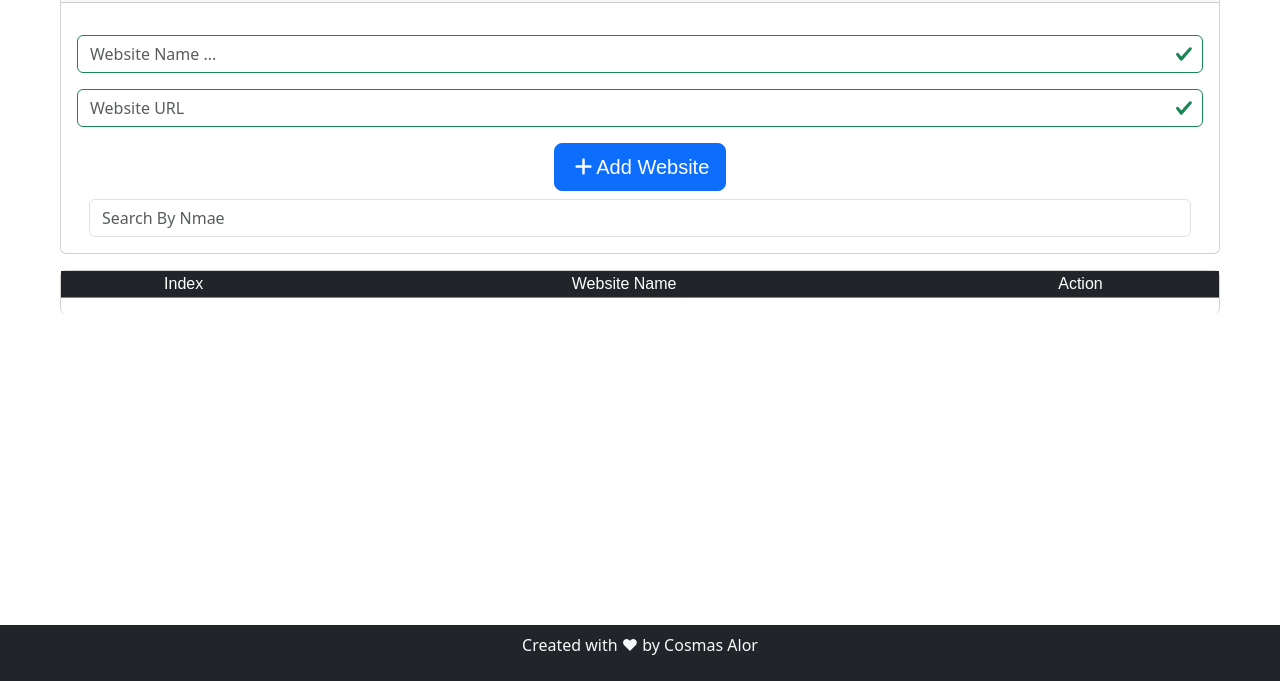
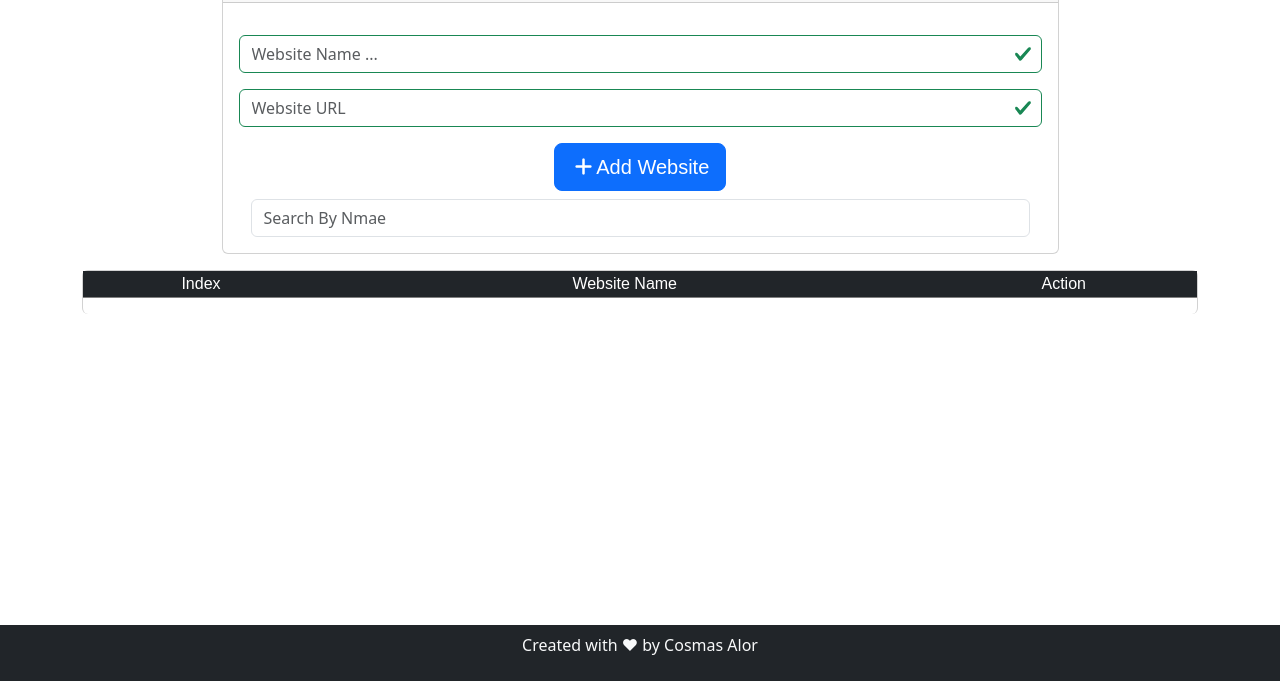
Before and after one commit to CosmasAlor/Booky, a plain HTML site: page index.html in a window 1280 px wide. Shown: the part 119-800 px from the top of the page. Drawn offline with nearby package versions, Linux system fonts and the light colour scheme; files that its build step writes are made by us from their sources; a web font is replaced by a local one.

Commit message:
mobile version

```diff
--- a/css/style.css
+++ b/css/style.css
@@ -15,13 +15,3 @@ h1  , th, .btn {
 
 
 }
-
-@media (min-width: 576px) {
-    .container, .container-sm {
-        max-width: 100%;
-    }
-.card {
-    width: 100% !important;
-}
-
-}
--- a/index.html
+++ b/index.html
@@ -28,7 +28,7 @@
 <main class="m-5">
 
 <div class="quotes mt-5">
-    <div class="container">
+    <div class="container-md">
 
         <div class="card w-75 mx-auto">
             <div class="card-header text-center">
@@ -54,7 +54,7 @@
               </div>
 
 
-              <div class="container w-100 mx-auto mt-2">
+              <div class="container-md w-100 mx-auto mt-2">
                 <input type="text" placeholder="Search By Nmae" class="form-control w-100" oninput="search()" id="search"/>
               </div>
 
@@ -71,7 +71,7 @@
 
 
 <div class="data mt-3">
-  <div class="container">
+  <div class="container-md">
       <div class="card w-100 mx-auto" style="border-bottom: 0;">
         <div class="table mx-auto">
 
```
